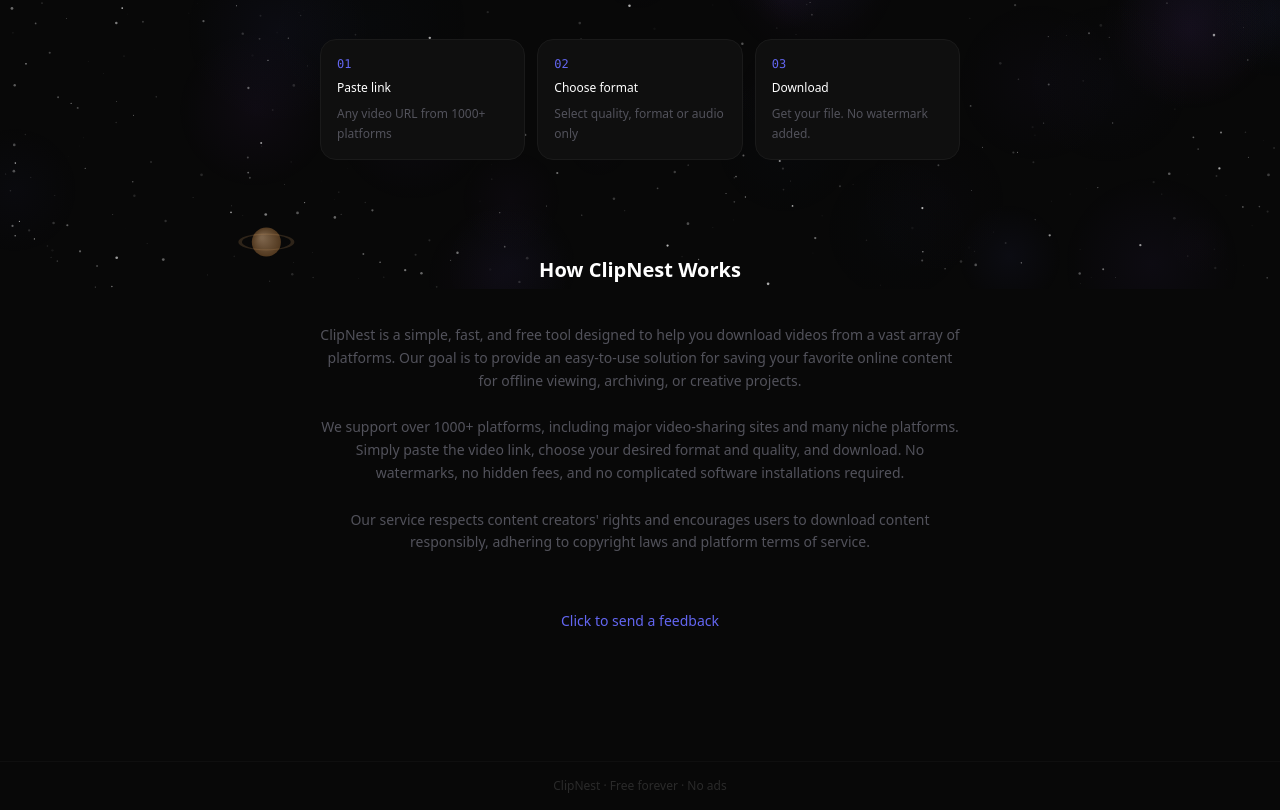
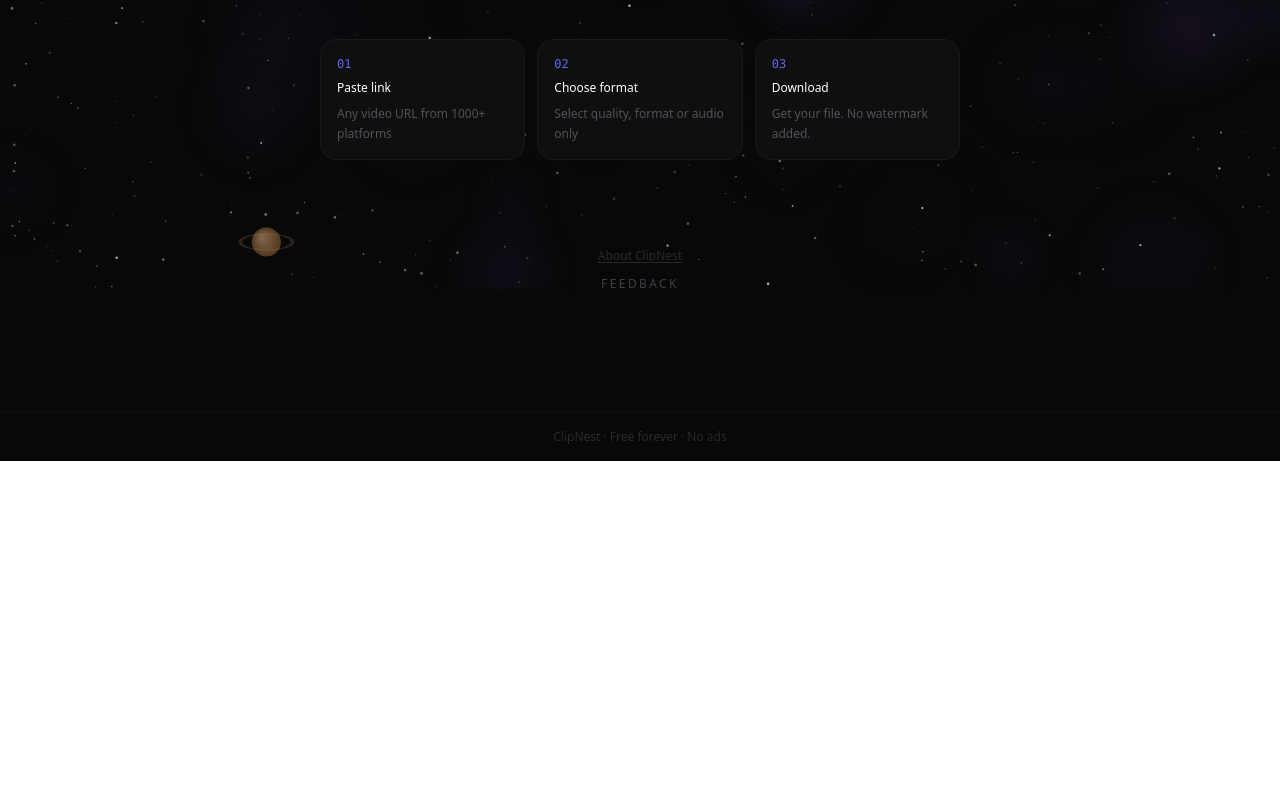
Before and after one commit to Oko300/ClipNest, a Next.js app in the folder frontend/: page / in a window 1280 px wide. Shown: the part 511-1321 px from the top of the page. After the commit the page ends 972 px from the top, so only its background shows below. Built offline with nearby package versions, Linux system fonts and the light colour scheme.

Commit message:
Fix: remove AI-generated section, restore FeedbackForm with About link

```diff
--- a/frontend/app/page.tsx
+++ b/frontend/app/page.tsx
@@ -539,15 +539,8 @@
             </div>
           )}
 
-                    <div className="w-full flex flex-col items-center gap-6 py-8 text-center text-[#52525b] text-sm leading-relaxed max-w-2xl mx-auto">
-            <h2 className="text-white text-xl font-bold mb-4">How ClipNest Works</h2>
-            <p>ClipNest is a simple, fast, and free tool designed to help you download videos from a vast array of platforms. Our goal is to provide an easy-to-use solution for saving your favorite online content for offline viewing, archiving, or creative projects.</p>
-            <p>We support over 1000+ platforms, including major video-sharing sites and many niche platforms. Simply paste the video link, choose your desired format and quality, and download. No watermarks, no hidden fees, and no complicated software installations required.</p>
-            <p>Our service respects content creators' rights and encourages users to download content responsibly, adhering to copyright laws and platform terms of service.</p>
-            <p className="mt-8 text-white">
-              <a href="mailto:support@clipnest.com" className="text-[#6366f1] hover:underline">Click to send a feedback</a>
-            </p>
-          </div>
+        <FeedbackForm />
+
         </main>
 
         {/* Footer */}
```
